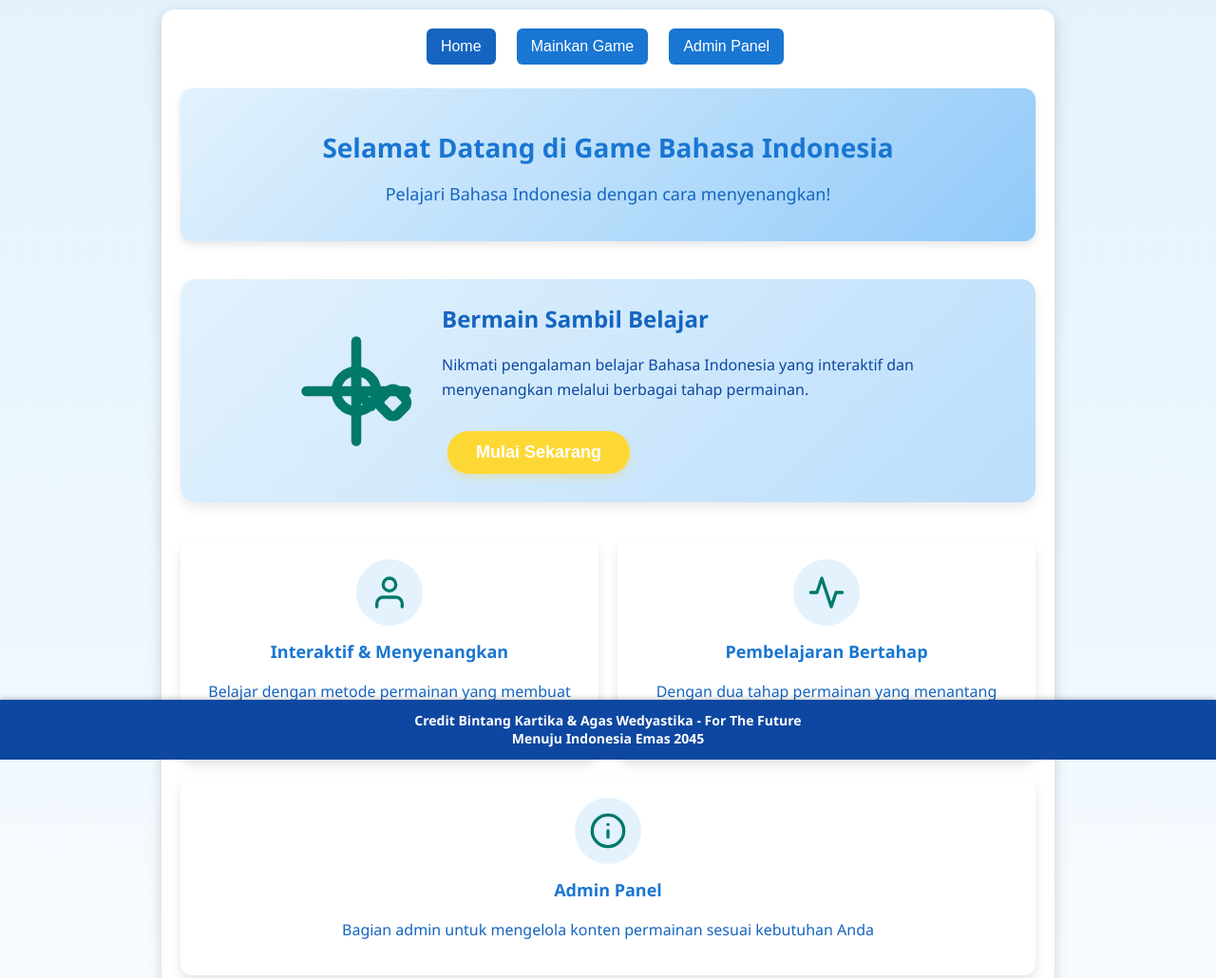
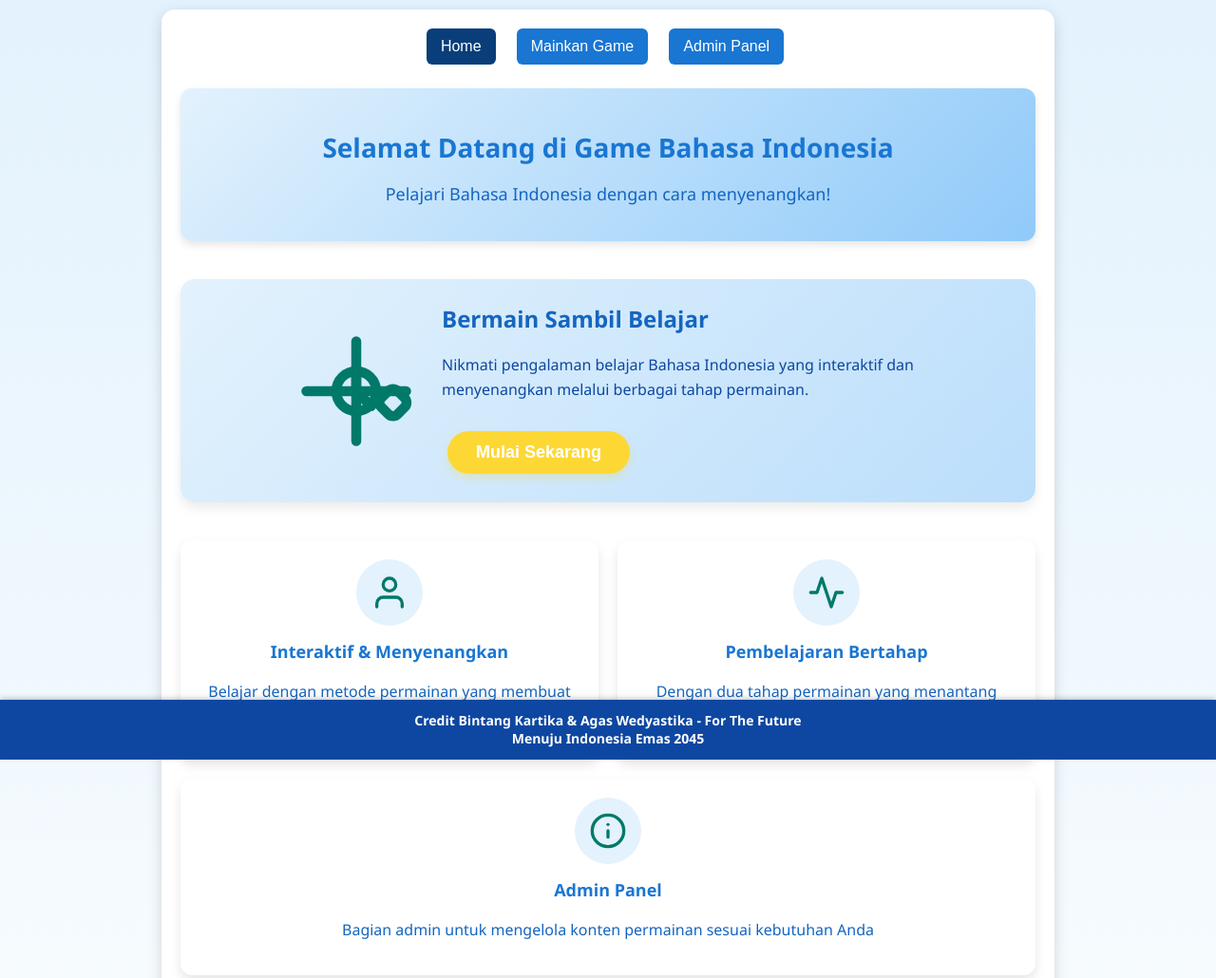
Before and after one commit to BintangKartika06/game-based-learning-Bahasa-, a plain HTML site: page index.html in a window 1280 px wide. Shown: the top 1030 px of the page at 95% size. Drawn offline with Linux system fonts and the light colour scheme.

Commit message:
Update navigation button hover color for better visibility

```diff
--- a/style.css
+++ b/style.css
@@ -38,7 +38,7 @@ nav {
 
 .nav-btn:hover,
 .nav-btn.active {
-  background-color: #1565c0;
+  background-color: #093e7a;
 }
 
 main section {
```
